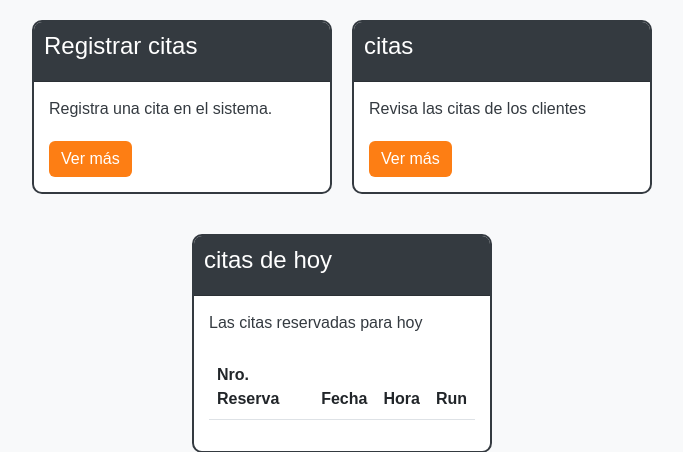
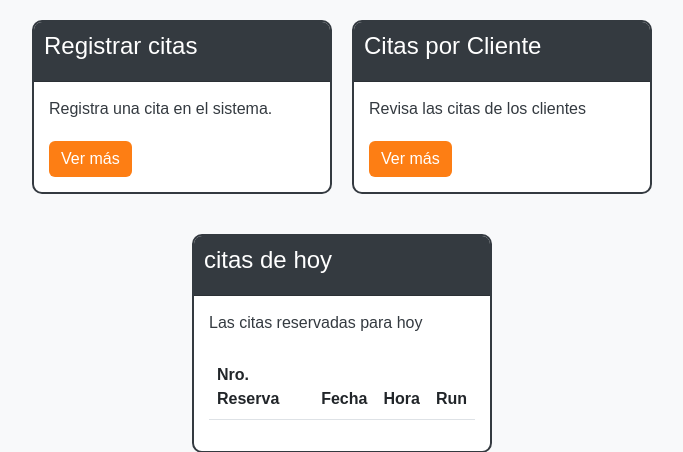
Before and after one commit to Lopr0091/taller, a PHP site: page /paginas/menuCitasUsuario.php in a window 1280 px wide. Shown: the part 158-610 px from the top of the page, without its empty margins (298-981 px from the left). Run offline with PHP 8.4, Linux system fonts and the light colour scheme; the visitor is signed in with stand-in values (Sample User, id 1); data that the repository does not hold is empty.

Commit message:
cambio de nombre en menu citas

```diff
--- a/paginas/menuCitasUsuario.php
+++ b/paginas/menuCitasUsuario.php
@@ -156,7 +156,7 @@ while ($row = mysqli_fetch_assoc($result)) {
             </div>
             <div class="card">
                 <div class="card-header">
-                    <h5 class="card-title">citas</h5>
+                    <h5 class="card-title">Citas por Cliente</h5>
                 </div>
                 <div class="card-body">
                     <p class="card-text">Revisa las citas de los clientes</p>
```
